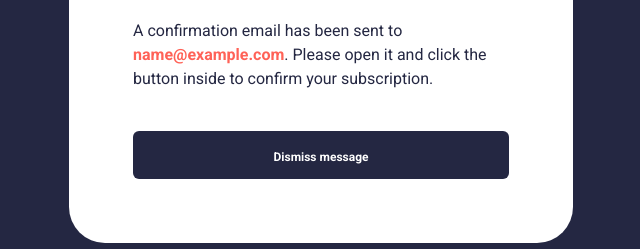
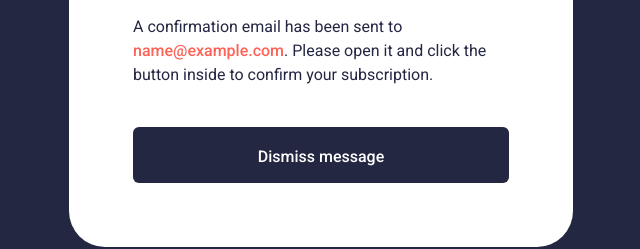
Before and after one commit to EmilieDollez/Newsletter, a React (Vite) app: page / in a window 1280 px wide. Both pictures are taken after typing "name@example.com" into the empty fields and a click on the button "Subscribe to monthly newsletter". Shown: the part 389-638 px from the top of the page, without its empty margins (319-959 px from the left). Built offline with nearby package versions, Linux system fonts and the light colour scheme; the HTML template or start-up script is replaced by a standard one.

Commit message:
ajustements CSS

```diff
--- a/src/components/NewsletterDetails.jsx
+++ b/src/components/NewsletterDetails.jsx
@@ -7,11 +7,11 @@ export default function NewsletterDetails() {
             Stay updated!
         </h1>
         <p className="
-            text-[16px] font-normal">
+            text-base font-normal">
             Join 60,000+ product managers receiving monthly updates on:
         </p>
         <ul className="
-            text-[16px] font-normal">
+            text-base font-normal">
             <li className="
                 flex items-start gap-x-4
                 pb-3
--- a/src/components/Success.jsx
+++ b/src/components/Success.jsx
@@ -32,7 +32,7 @@ export default function Success({inputValue, setInputValue, setIsSuccess}) {
                     ">
                     A confirmation email has been sent to
                         <span className="
-                            font-bold text-tomato"> {inputValue}
+                            font-medium text-tomato"> {inputValue}
                         </span>
                     . Please open it and click the button inside to confirm your subscription.
                 </p>
@@ -41,7 +41,7 @@ export default function Success({inputValue, setInputValue, setIsSuccess}) {
                     className="
                         mt-[239px] pt-[18px] pb-[14px] lg:mt-4 lg:mb-6
                         w-full
-                        text-base text-white lg:text-xs lg:font-bold
+                        text-base text-white lg:text-base lg:font-medium
                         bg-dark_slate_grey
                         rounded-lg lg:rounded-md
                         hover:border-tomato_shadow hover:bg-gradient-to-tr to-tomato_gradient_left from-tomato_gradient_right hover:duration-300 hover:shadow-shadow_tomato">
```
